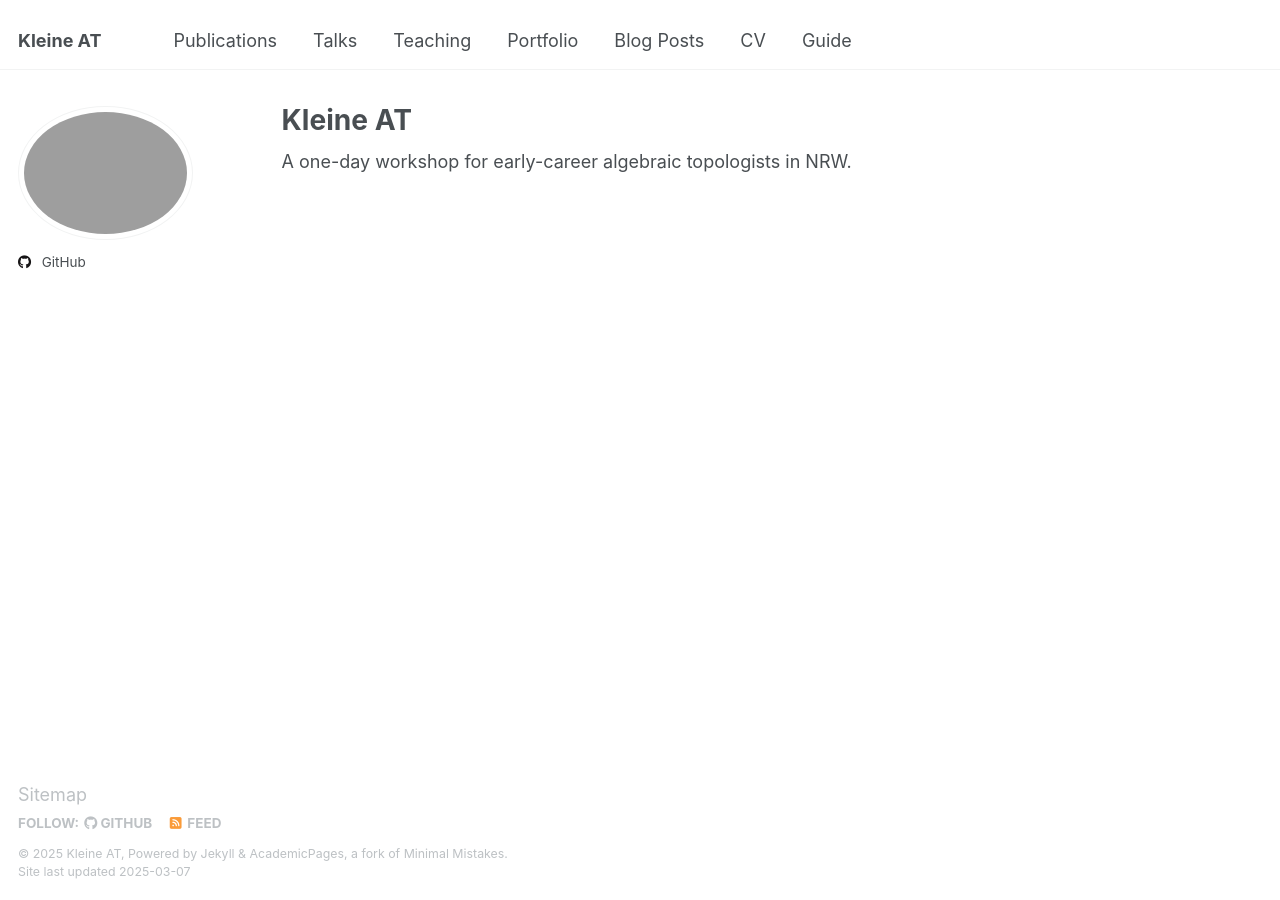
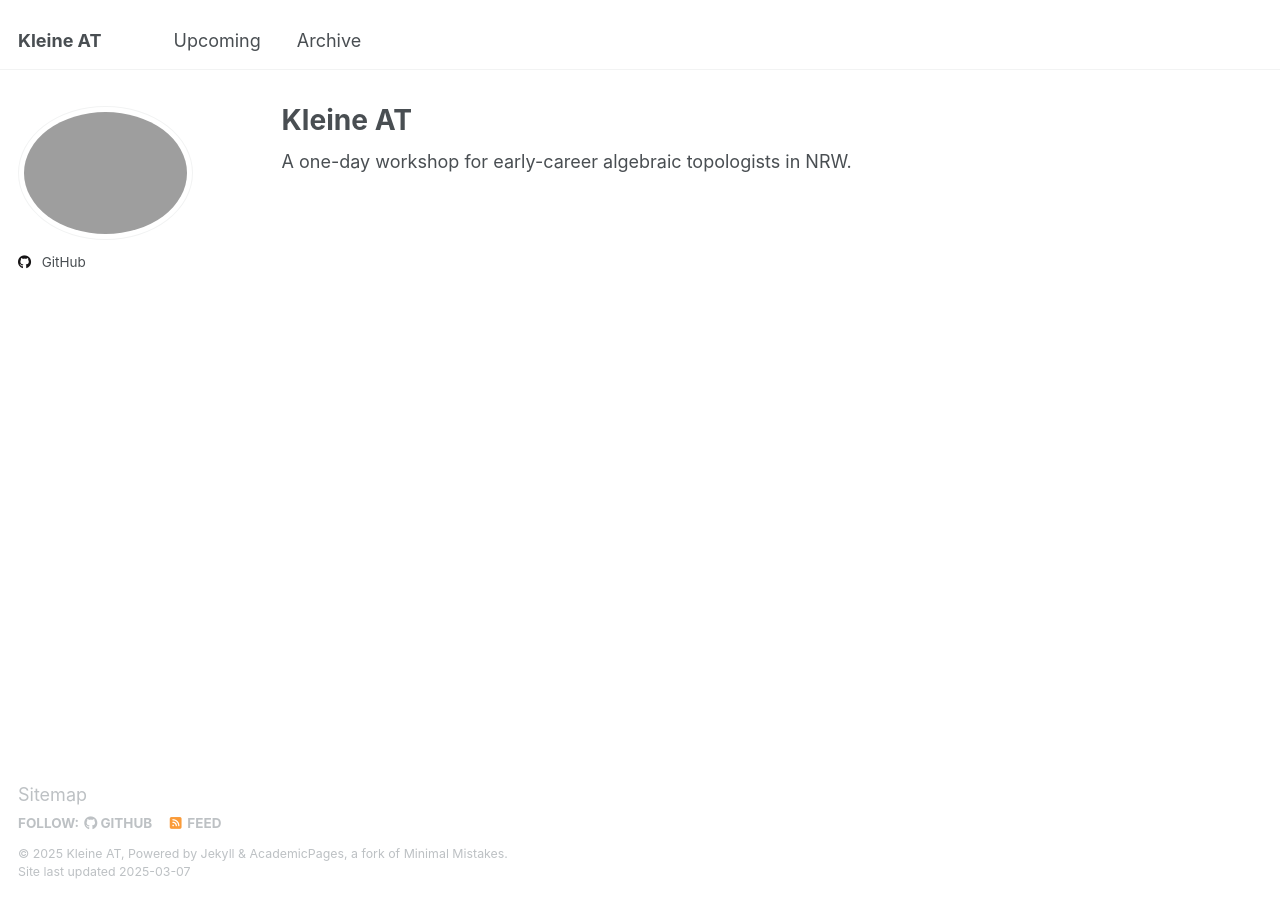
Before and after one commit to KleineAT/kleineat.github.io, a Jekyll site: the page built from _pages/about.md, in a window 1280 px wide. Built offline with Jekyll 4.4.1, drawn with Linux system fonts in a browser that asks for light colours.

Commit message:
Update navigation.yml

```diff
--- a/_data/navigation.yml
+++ b/_data/navigation.yml
@@ -5,23 +5,8 @@
 # prevent it from being included in the site.
 
 main:
-  - title: "Publications"
-    url: /publications/
+  - title: "Upcoming"
+    url: /upcoming/
 
-  - title: "Talks"
-    url: /talks/
-
-  - title: "Teaching"
-    url: /teaching/
-
-  - title: "Portfolio"
-    url: /portfolio/
-
-  - title: "Blog Posts"
-    url: /year-archive/
-
-  - title: "CV"
-    url: /cv/
-
-  - title: "Guide"
-    url: /markdown/
+  - title: "Archive"
+    url: /archive/
```
